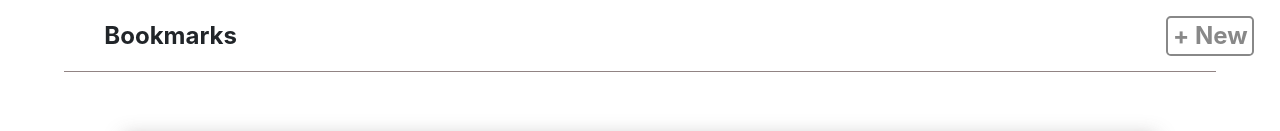
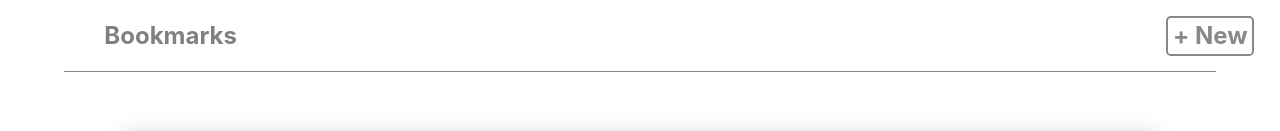
Before and after one commit to iam-shimin/gh-bookmarks, a React (Create React App) app: page / in a window 1280 px wide. Shown: the top 131 px of the page. Built offline with nearby package versions, Linux system fonts and the light colour scheme.

Commit message:
change font-color of title

```diff
--- a/src/style/titleBar.css
+++ b/src/style/titleBar.css
@@ -8,6 +8,7 @@
 	width: 80%;
 	display: block;
 	margin: auto;
+	color: grey;
 }
 
 .titlebar {
```
